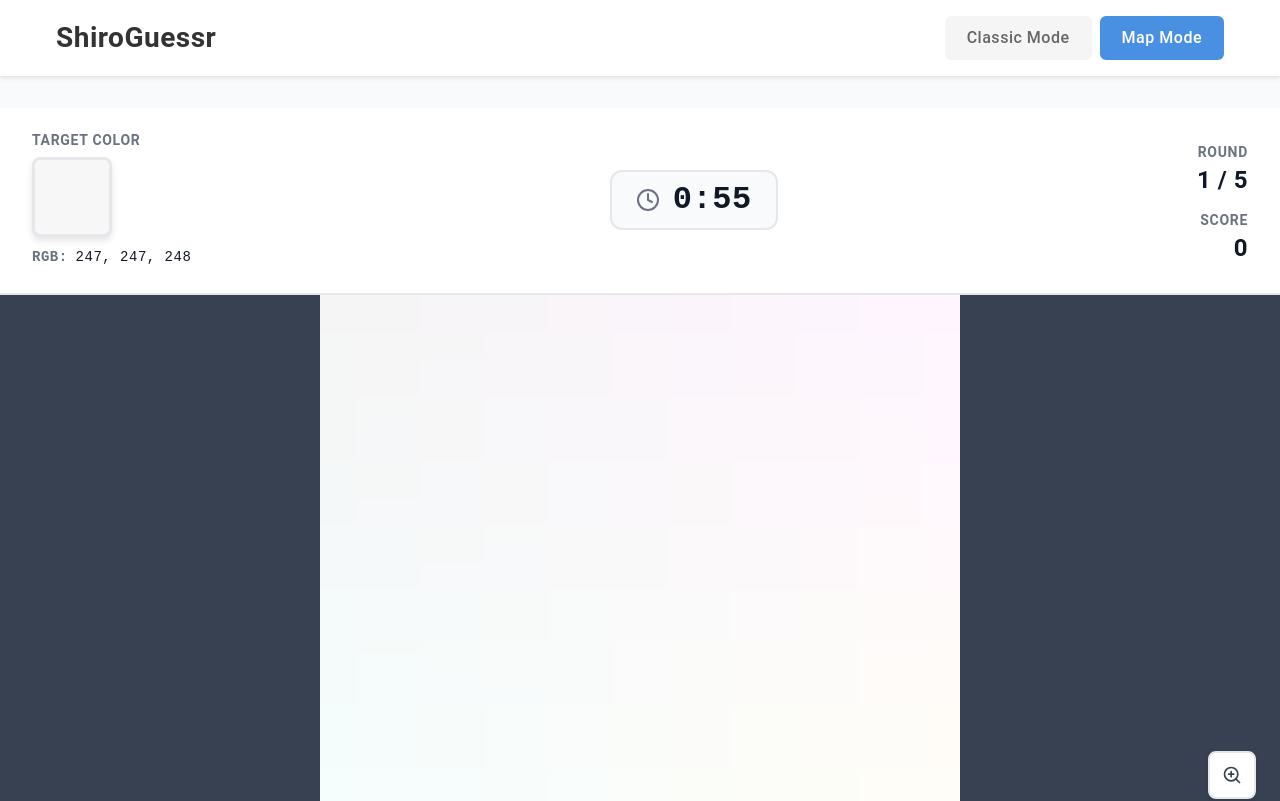
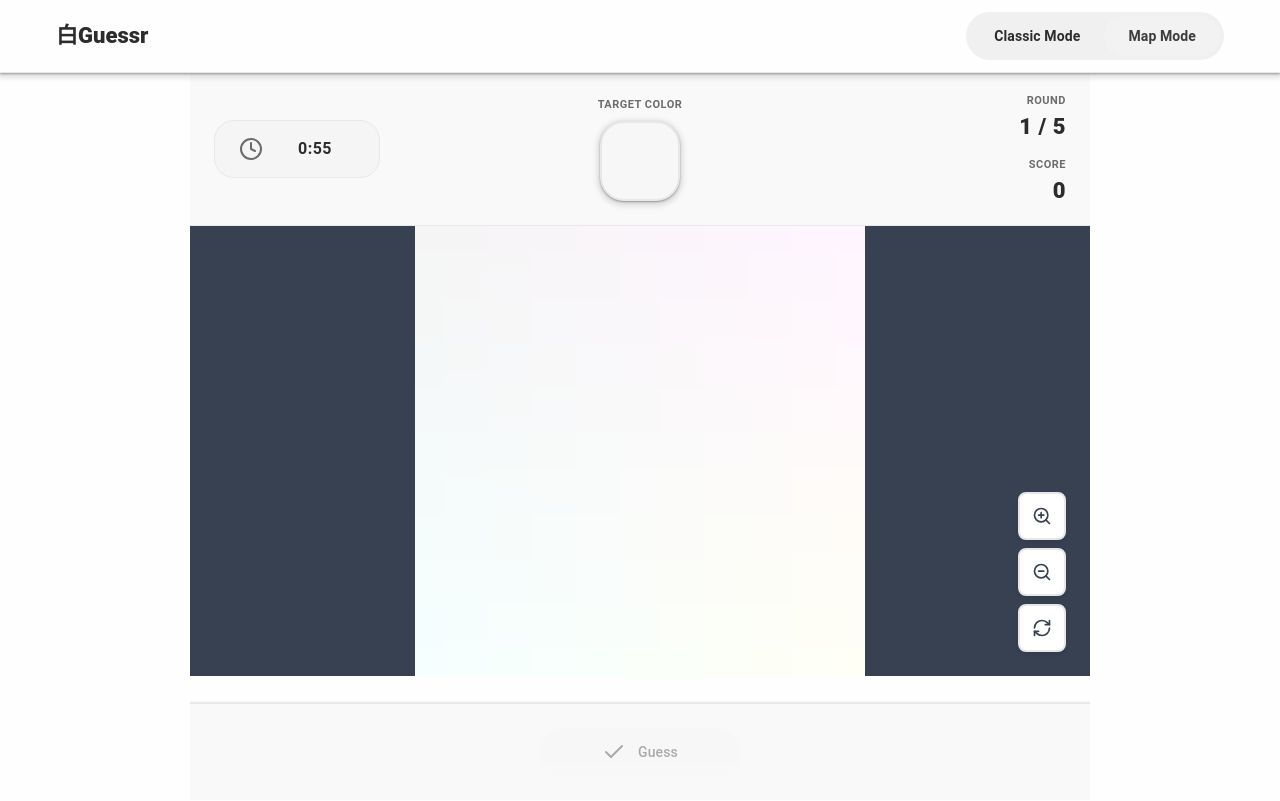
Before and after one commit to Kurogoma4D/shiro-guessr, an Angular app: page /map in a window 1280 px wide. Shown: the top 801 px of the page. Built offline with nearby package versions, Linux system fonts and the light colour scheme.

Commit message:
Organize style

```diff
--- a/package.json
+++ b/package.json
@@ -3,6 +3,7 @@
   "version": "0.0.0",
   "scripts": {
     "ng": "ng",
+    "dev": "ng serve",
     "start": "npm run build && wrangler pages dev",
     "build": "ng build && npm run process",
     "watch": "ng build --watch --configuration development",
--- a/src/app/components/classic-game/classic-game.component.css
+++ b/src/app/components/classic-game/classic-game.component.css
@@ -24,10 +24,10 @@
 }
 
 .target-title {
-  /* M3 Title Large */
+  /* M3 Title Large - Enhanced weight */
   font-family: var(--md-sys-typescale-title-large-font);
   font-size: var(--md-sys-typescale-title-large-size);
-  font-weight: var(--md-sys-typescale-title-large-weight);
+  font-weight: 700;
   line-height: var(--md-sys-typescale-title-large-line-height);
   letter-spacing: var(--md-sys-typescale-title-large-tracking);
   color: var(--md-sys-color-on-surface);
@@ -53,10 +53,10 @@
 }
 
 .instruction-text {
-  /* M3 Body Medium */
+  /* M3 Body Medium - Enhanced weight */
   font-family: var(--md-sys-typescale-body-medium-font);
   font-size: var(--md-sys-typescale-body-medium-size);
-  font-weight: var(--md-sys-typescale-body-medium-weight);
+  font-weight: 600;
   line-height: var(--md-sys-typescale-body-medium-line-height);
   letter-spacing: var(--md-sys-typescale-body-medium-tracking);
   color: var(--md-sys-color-on-surface-variant);
@@ -126,22 +126,21 @@
 
 .score-label,
 .distance-label {
-  /* M3 Label Large */
+  /* M3 Label Large - Enhanced weight */
   font-family: var(--md-sys-typescale-label-large-font);
   font-size: var(--md-sys-typescale-label-large-size);
-  font-weight: var(--md-sys-typescale-label-large-weight);
+  font-weight: 700;
   line-height: var(--md-sys-typescale-label-large-line-height);
   letter-spacing: var(--md-sys-typescale-label-large-tracking);
   text-transform: uppercase;
-  opacity: 0.8;
 }
 
 .score-value,
 .distance-value {
-  /* M3 Headline Medium - More compact */
+  /* M3 Headline Medium - Enhanced weight */
   font-family: var(--md-sys-typescale-headline-medium-font);
   font-size: var(--md-sys-typescale-headline-medium-size);
-  font-weight: 700;
+  font-weight: 800;
   line-height: var(--md-sys-typescale-headline-medium-line-height);
 }
 
--- a/src/app/components/game-controls/game-controls.component.css
+++ b/src/app/components/game-controls/game-controls.component.css
@@ -1,68 +1,108 @@
+/* M3 Surface container with top border */
 .game-controls {
   display: flex;
   flex-direction: column;
   align-items: center;
-  gap: 1rem;
-  padding: 2rem;
-  background: white;
-  border-top: 2px solid #e5e7eb;
-  box-shadow: 0 -2px 4px rgba(0, 0, 0, 0.05);
+  gap: 16px;
+  padding: 24px;
+  background-color: var(--md-sys-color-surface-container);
+  border-top: 1px solid var(--md-sys-color-outline-variant);
+  box-shadow: var(--md-sys-elevation-level1);
 }
 
+/* M3 Filled Button (Primary) */
 .guess-button {
   display: flex;
   align-items: center;
   justify-content: center;
-  gap: 0.75rem;
-  padding: 1rem 2.5rem;
-  font-size: 1.125rem;
-  font-weight: 600;
-  color: white;
-  background: linear-gradient(135deg, #3b82f6 0%, #2563eb 100%);
+  gap: 12px;
+  padding: 12px 32px;
+  min-height: 48px; /* M3 minimum touch target */
+  /* M3 Label Large */
+  font-family: var(--md-sys-typescale-label-large-font);
+  font-size: var(--md-sys-typescale-label-large-size);
+  font-weight: var(--md-sys-typescale-label-large-weight);
+  line-height: var(--md-sys-typescale-label-large-line-height);
+  letter-spacing: var(--md-sys-typescale-label-large-tracking);
+  color: var(--md-sys-color-on-primary);
+  background-color: var(--md-sys-color-primary);
   border: none;
-  border-radius: 12px;
+  border-radius: var(--md-sys-shape-corner-full);
   cursor: pointer;
-  transition: all 0.2s ease;
-  box-shadow: 0 4px 6px rgba(59, 130, 246, 0.3);
+  transition: background-color var(--md-sys-motion-duration-short2) var(--md-sys-motion-easing-standard),
+              box-shadow var(--md-sys-motion-duration-short2) var(--md-sys-motion-easing-standard),
+              transform var(--md-sys-motion-duration-short2) var(--md-sys-motion-easing-emphasized);
+  box-shadow: var(--md-sys-elevation-level0);
   min-width: 200px;
+  position: relative;
+  overflow: hidden;
+}
+
+/* M3 State layer */
+.guess-button::before {
+  content: '';
+  position: absolute;
+  inset: 0;
+  background-color: var(--md-sys-color-on-primary);
+  opacity: 0;
+  transition: opacity var(--md-sys-motion-duration-short2) var(--md-sys-motion-easing-standard);
+}
+
+.guess-button:hover:not(:disabled)::before {
+  opacity: var(--md-sys-state-hover-opacity);
 }
 
 .guess-button:hover:not(:disabled) {
-  background: linear-gradient(135deg, #2563eb 0%, #1d4ed8 100%);
-  transform: translateY(-2px);
-  box-shadow: 0 6px 12px rgba(59, 130, 246, 0.4);
+  box-shadow: var(--md-sys-elevation-level1);
+  transform: translateY(-1px);
+}
+
+.guess-button:active:not(:disabled)::before {
+  opacity: var(--md-sys-state-pressed-opacity);
 }
 
 .guess-button:active:not(:disabled) {
   transform: translateY(0);
-  box-shadow: 0 2px 4px rgba(59, 130, 246, 0.3);
 }
 
+/* M3 Disabled state */
 .guess-button:disabled,
 .guess-button.disabled {
-  background: #e5e7eb;
-  color: #9ca3af;
+  background-color: var(--md-sys-color-surface-variant);
+  color: var(--md-sys-color-on-surface);
+  opacity: 0.38; /* M3 disabled opacity */
   cursor: not-allowed;
   box-shadow: none;
   transform: none;
 }
 
+.guess-button:disabled::before,
+.guess-button.disabled::before {
+  display: none;
+}
+
 .button-icon {
   flex-shrink: 0;
+  position: relative; /* Above the state layer */
+  z-index: 1;
 }
 
 .button-text {
-  font-size: 1.125rem;
-  font-weight: 600;
-  letter-spacing: 0.025em;
+  position: relative; /* Above the state layer */
+  z-index: 1;
 }
 
+/* M3 Body Small - Enhanced weight */
 .hint-text {
   margin: 0;
-  font-size: 0.875rem;
-  color: #6b7280;
+  font-family: var(--md-sys-typescale-body-small-font);
+  font-size: var(--md-sys-typescale-body-small-size);
+  font-weight: 600;
+  line-height: var(--md-sys-typescale-body-small-line-height);
+  letter-spacing: var(--md-sys-typescale-body-small-tracking);
+  color: var(--md-sys-color-on-surface-variant);
   text-align: center;
-  animation: fadeIn 0.3s ease;
+  animation: fadeIn var(--md-sys-motion-duration-short4) var(--md-sys-motion-easing-standard);
 }
 
 @keyframes fadeIn {
@@ -113,8 +153,8 @@
   }
 }
 
-/* Focus styles for accessibility */
+/* M3 Focus indicator */
 .guess-button:focus-visible {
-  outline: 3px solid #93c5fd;
+  outline: 3px solid var(--md-sys-color-primary);
   outline-offset: 2px;
 }
--- a/src/app/components/game-header/game-header.component.css
+++ b/src/app/components/game-header/game-header.component.css
@@ -1,40 +1,50 @@
+/* M3 Surface with elevation - Grid layout for proper centering */
 .game-header {
-  display: flex;
-  justify-content: space-between;
+  display: grid;
+  grid-template-columns: 1fr auto 1fr;
   align-items: center;
-  padding: 1.5rem 2rem;
-  background: white;
-  border-bottom: 2px solid #e5e7eb;
-  box-shadow: 0 2px 4px rgba(0, 0, 0, 0.05);
+  padding: 20px 24px;
+  background-color: var(--md-sys-color-surface-container);
+  border-bottom: 1px solid var(--md-sys-color-outline-variant);
+  box-shadow: var(--md-sys-elevation-level1);
+  gap: 16px;
 }
 
+/* Target section - centered in grid */
 .target-section {
   display: flex;
   flex-direction: column;
-  align-items: flex-start;
+  align-items: center;
   gap: 0.5rem;
+  justify-self: center;
+  grid-column: 2;
 }
 
+/* M3 Label Small - Enhanced weight */
 .section-title {
   margin: 0;
-  font-size: 0.875rem;
-  font-weight: 600;
-  color: #6b7280;
+  font-family: var(--md-sys-typescale-label-small-font);
+  font-size: var(--md-sys-typescale-label-small-size);
+  font-weight: 700;
+  line-height: var(--md-sys-typescale-label-small-line-height);
+  letter-spacing: var(--md-sys-typescale-label-small-tracking);
+  color: var(--md-sys-color-on-surface-variant);
   text-transform: uppercase;
-  letter-spacing: 0.05em;
 }
 
+/* M3 Large shape with elevation */
 .color-display {
   width: 80px;
   height: 80px;
-  border-radius: 8px;
-  border: 3px solid #e5e7eb;
-  box-shadow: 0 4px 6px rgba(0, 0, 0, 0.1);
-  transition: transform 0.2s ease;
+  border-radius: var(--md-sys-shape-corner-large);
+  border: 2px solid var(--md-sys-color-outline-variant);
+  box-shadow: var(--md-sys-elevation-level2);
+  transition: transform var(--md-sys-motion-duration-medium2) var(--md-sys-motion-easing-standard);
 }
 
 .color-display:hover {
   transform: scale(1.05);
+  box-shadow: var(--md-sys-elevation-level3);
 }
 
 .rgb-values {
@@ -45,35 +55,41 @@
 }
 
 .rgb-label {
-  font-weight: 600;
-  color: #6b7280;
+  font-weight: 700;
+  color: var(--md-sys-color-on-surface-variant);
 }
 
 .rgb-value {
-  color: #111827;
+  font-weight: 600;
+  color: var(--md-sys-color-on-surface);
 }
 
+/* Timer section - left side */
 .timer-section {
   display: flex;
   flex-direction: column;
-  align-items: center;
+  align-items: flex-start;
+  justify-self: start;
+  grid-column: 1;
 }
 
+/* M3 Surface container with medium shape */
 .timer {
   display: flex;
   align-items: center;
-  gap: 0.75rem;
-  padding: 1rem 1.5rem;
-  background: #f9fafb;
-  border-radius: 12px;
-  border: 2px solid #e5e7eb;
-  transition: all 0.3s ease;
+  gap: 12px;
+  padding: 16px 24px;
+  background-color: var(--md-sys-color-surface-container-high);
+  border-radius: var(--md-sys-shape-corner-medium);
+  border: 1px solid var(--md-sys-color-outline-variant);
+  transition: all var(--md-sys-motion-duration-short4) var(--md-sys-motion-easing-standard);
 }
 
+/* M3 Error container for low time */
 .timer.time-low {
-  background: #fef2f2;
-  border-color: #fca5a5;
-  animation: pulse 1s ease-in-out infinite;
+  background-color: var(--md-sys-color-error-container);
+  border-color: var(--md-sys-color-error);
+  animation: pulse 1s var(--md-sys-motion-easing-emphasized) infinite;
 }
 
 @keyframes pulse {
@@ -88,32 +104,38 @@
 }
 
 .timer-icon {
-  color: #6b7280;
+  color: var(--md-sys-color-on-surface-variant);
   flex-shrink: 0;
 }
 
 .timer.time-low .timer-icon {
-  color: #ef4444;
+  color: var(--md-sys-color-on-error-container);
 }
 
+/* M3 Display Small for timer - Enhanced weight */
 .timer-value {
-  font-size: 2rem;
+  font-family: var(--md-sys-typescale-display-small-font);
+  font-size: var(--md-sys-typescale-display-small-size);
   font-weight: 700;
-  font-family: 'Courier New', monospace;
-  color: #111827;
+  line-height: var(--md-sys-typescale-display-small-line-height);
+  color: var(--md-sys-color-on-surface);
   min-width: 5rem;
   text-align: center;
+  font-feature-settings: 'tnum'; /* Tabular numbers for alignment */
 }
 
 .timer.time-low .timer-value {
-  color: #ef4444;
+  color: var(--md-sys-color-on-error-container);
 }
 
+/* Info section - right side */
 .info-section {
   display: flex;
   flex-direction: column;
   align-items: flex-end;
   gap: 1rem;
+  justify-self: end;
+  grid-column: 3;
 }
 
 .round-info,
@@ -124,33 +146,55 @@
   gap: 0.25rem;
 }
 
+/* M3 Label Small - Enhanced weight */
 .round-label,
 .score-label {
-  font-size: 0.875rem;
-  font-weight: 600;
-  color: #6b7280;
+  font-family: var(--md-sys-typescale-label-small-font);
+  font-size: var(--md-sys-typescale-label-small-size);
+  font-weight: 700;
+  line-height: var(--md-sys-typescale-label-small-line-height);
+  letter-spacing: var(--md-sys-typescale-label-small-tracking);
+  color: var(--md-sys-color-on-surface-variant);
   text-transform: uppercase;
-  letter-spacing: 0.05em;
 }
 
+/* M3 Title Large - Enhanced weight */
 .round-value,
 .score-value {
-  font-size: 1.5rem;
-  font-weight: 700;
-  color: #111827;
+  font-family: var(--md-sys-typescale-title-large-font);
+  font-size: var(--md-sys-typescale-title-large-size);
+  font-weight: 800;
+  line-height: var(--md-sys-typescale-title-large-line-height);
+  color: var(--md-sys-color-on-surface);
 }
 
 /* Responsive design */
 @media (max-width: 768px) {
   .game-header {
-    flex-direction: column;
+    grid-template-columns: 1fr;
+    grid-template-rows: auto auto auto;
     gap: 1.5rem;
     padding: 1rem;
   }
 
-  .target-section,
+  .timer-section {
+    grid-column: 1;
+    grid-row: 1;
+    align-items: center;
+    justify-self: center;
+  }
+
+  .target-section {
+    grid-column: 1;
+    grid-row: 2;
+    align-items: center;
+  }
+
   .info-section {
+    grid-column: 1;
+    grid-row: 3;
     align-items: center;
+    justify-self: center;
   }
 
   .color-display {
@@ -173,6 +217,7 @@
   .game-header {
     padding: 0.75rem;
     gap: 1rem;
+    grid-template-columns: 1fr;
   }
 
   .section-title,
--- a/src/app/components/game-header/game-header.component.html
+++ b/src/app/components/game-header/game-header.component.html
@@ -1,21 +1,37 @@
 <div class="game-header">
-  <div class="target-section">
-    <h2 class="section-title">Target Color</h2>
-    <div class="color-display" [style.background-color]="getTargetColorStyle()" [attr.aria-label]="'Target color RGB ' + targetColor().r + ' ' + targetColor().g + ' ' + targetColor().b"></div>
-    <div class="rgb-values">
-      <span class="rgb-label">RGB:</span>
-      <span class="rgb-value">{{ targetColor().r }}, {{ targetColor().g }}, {{ targetColor().b }}</span>
-    </div>
-  </div>
-
   <div class="timer-section">
-    <div class="timer" [class.time-low]="isTimeLow()" [attr.aria-live]="isTimeLow() ? 'assertive' : 'polite'">
-      <svg class="timer-icon" width="24" height="24" viewBox="0 0 24 24" fill="none" stroke="currentColor" stroke-width="2" stroke-linecap="round" stroke-linejoin="round">
+    <div
+      class="timer"
+      [class.time-low]="isTimeLow()"
+      [attr.aria-live]="isTimeLow() ? 'assertive' : 'polite'"
+    >
+      <svg
+        class="timer-icon"
+        width="24"
+        height="24"
+        viewBox="0 0 24 24"
+        fill="none"
+        stroke="currentColor"
+        stroke-width="2"
+        stroke-linecap="round"
+        stroke-linejoin="round"
+      >
         <circle cx="12" cy="12" r="10"></circle>
         <polyline points="12 6 12 12 16 14"></polyline>
       </svg>
       <span class="timer-value">{{ formatTime() }}</span>
     </div>
+  </div>
+
+  <div class="target-section">
+    <h2 class="section-title">Target Color</h2>
+    <div
+      class="color-display"
+      [style.background-color]="getTargetColorStyle()"
+      [attr.aria-label]="
+        'Target color RGB ' + targetColor().r + ' ' + targetColor().g + ' ' + targetColor().b
+      "
+    ></div>
   </div>
 
   <div class="info-section">
--- a/src/app/components/map-game/map-game.component.css
+++ b/src/app/components/map-game/map-game.component.css
@@ -1,8 +1,9 @@
+/* M3 Surface background */
 .map-game {
   display: flex;
   flex-direction: column;
   min-height: 100vh;
-  background: #f9fafb;
+  background-color: var(--md-sys-color-surface);
 }
 
 .game-content {
@@ -10,6 +11,9 @@
   flex-direction: column;
   flex: 1;
   overflow: hidden;
+  max-width: 900px;
+  margin: 0 auto;
+  width: 100%;
 }
 
 .map-container {
@@ -43,14 +47,15 @@
   }
 }
 
+/* M3 Surface container with elevation */
 .result-card {
-  background: white;
-  border-radius: 16px;
+  background-color: var(--md-sys-color-surface-container);
+  border-radius: var(--md-sys-shape-corner-extra-large);
   padding: 2.5rem;
-  box-shadow: 0 20px 25px rgba(0, 0, 0, 0.1), 0 10px 10px rgba(0, 0, 0, 0.04);
+  box-shadow: var(--md-sys-elevation-level3);
   max-width: 500px;
   width: 90%;
-  animation: slideUp 0.4s ease;
+  animation: slideUp var(--md-sys-motion-duration-long2) var(--md-sys-motion-easing-emphasized-decelerate);
 }
 
 @keyframes slideUp {
@@ -64,11 +69,14 @@
   }
 }
 
+/* M3 Headline Large - Enhanced weight */
 .result-title {
   margin: 0 0 1.5rem 0;
-  font-size: 1.875rem;
+  font-family: var(--md-sys-typescale-headline-large-font);
+  font-size: var(--md-sys-typescale-headline-large-size);
   font-weight: 700;
-  color: #111827;
+  line-height: var(--md-sys-typescale-headline-large-line-height);
+  color: var(--md-sys-color-on-surface);
   text-align: center;
 }
 
@@ -86,47 +94,80 @@
   gap: 0.5rem;
 }
 
+/* M3 Label Large - Enhanced weight */
 .stat-label {
-  font-size: 0.875rem;
-  font-weight: 600;
-  color: #6b7280;
+  font-family: var(--md-sys-typescale-label-large-font);
+  font-size: var(--md-sys-typescale-label-large-size);
+  font-weight: 700;
+  line-height: var(--md-sys-typescale-label-large-line-height);
+  letter-spacing: var(--md-sys-typescale-label-large-tracking);
+  color: var(--md-sys-color-on-surface-variant);
   text-transform: uppercase;
-  letter-spacing: 0.05em;
 }
 
+/* M3 Display Small - Enhanced weight */
 .stat-value {
-  font-size: 2rem;
+  font-family: var(--md-sys-typescale-display-small-font);
+  font-size: var(--md-sys-typescale-display-small-size);
   font-weight: 700;
-  color: #111827;
+  line-height: var(--md-sys-typescale-display-small-line-height);
+  color: var(--md-sys-color-on-surface);
 }
 
 .stat-value.score-highlight {
-  color: #3b82f6;
+  font-weight: 800;
+  color: var(--md-sys-color-primary);
 }
 
+/* M3 Filled Button (Primary) */
 .next-button {
   width: 100%;
-  padding: 1rem 2rem;
-  font-size: 1.125rem;
-  font-weight: 600;
-  color: white;
-  background: linear-gradient(135deg, #3b82f6 0%, #2563eb 100%);
+  padding: 12px 24px;
+  min-height: 48px; /* M3 minimum touch target */
+  /* M3 Label Large */
+  font-family: var(--md-sys-typescale-label-large-font);
+  font-size: var(--md-sys-typescale-label-large-size);
+  font-weight: var(--md-sys-typescale-label-large-weight);
+  line-height: var(--md-sys-typescale-label-large-line-height);
+  letter-spacing: var(--md-sys-typescale-label-large-tracking);
+  color: var(--md-sys-color-on-primary);
+  background-color: var(--md-sys-color-primary);
   border: none;
-  border-radius: 12px;
+  border-radius: var(--md-sys-shape-corner-full);
   cursor: pointer;
-  transition: all 0.2s ease;
-  box-shadow: 0 4px 6px rgba(59, 130, 246, 0.3);
+  transition: background-color var(--md-sys-motion-duration-short2) var(--md-sys-motion-easing-standard),
+              box-shadow var(--md-sys-motion-duration-short2) var(--md-sys-motion-easing-standard),
+              transform var(--md-sys-motion-duration-short2) var(--md-sys-motion-easing-emphasized);
+  box-shadow: var(--md-sys-elevation-level0);
+  position: relative;
+  overflow: hidden;
+}
+
+/* M3 State layer */
+.next-button::before {
+  content: '';
+  position: absolute;
+  inset: 0;
+  background-color: var(--md-sys-color-on-primary);
+  opacity: 0;
+  transition: opacity var(--md-sys-motion-duration-short2) var(--md-sys-motion-easing-standard);
+}
+
+.next-button:hover::before {
+  opacity: var(--md-sys-state-hover-opacity);
 }
 
 .next-button:hover {
-  background: linear-gradient(135deg, #2563eb 0%, #1d4ed8 100%);
-  transform: translateY(-2px);
-  box-shadow: 0 6px 12px rgba(59, 130, 246, 0.4);
+  box-shadow: var(--md-sys-elevation-level1);
+  transform: translateY(-1px);
+}
+
+.next-button:active::before {
+  opacity: var(--md-sys-state-pressed-opacity);
 }
 
 .next-button:active {
   transform: translateY(0);
-  box-shadow: 0 2px 4px rgba(59, 130, 246, 0.3);
 }
 
 /* Responsive design */
@@ -184,8 +225,8 @@
   }
 }
 
-/* Focus styles for accessibility */
+/* M3 Focus indicator */
 .next-button:focus-visible {
-  outline: 3px solid #93c5fd;
+  outline: 3px solid var(--md-sys-color-primary);
   outline-offset: 2px;
 }
--- a/src/app/components/mode-switcher/mode-switcher.component.css
+++ b/src/app/components/mode-switcher/mode-switcher.component.css
@@ -1,69 +1,111 @@
+/* M3 Top App Bar - Small variant */
 .mode-switcher {
-  background-color: #ffffff;
-  box-shadow: 0 2px 4px rgba(0, 0, 0, 0.1);
-  padding: 1rem 0;
-  margin-bottom: 2rem;
+  /* M3 Surface with elevation */
+  background-color: var(--md-sys-color-surface);
+  box-shadow: var(--md-sys-elevation-level2);
+  border-bottom: 1px solid var(--md-sys-color-outline-variant);
+  position: sticky;
+  top: 0;
+  z-index: 100;
 }
 
 .container {
   max-width: 1200px;
   margin: 0 auto;
-  padding: 0 1rem;
+  padding: 12px 16px;
   display: flex;
   justify-content: space-between;
   align-items: center;
   flex-wrap: wrap;
-  gap: 1rem;
+  gap: 16px;
+  min-height: 64px; /* M3 Top App Bar height */
 }
 
 .app-title {
   margin: 0;
-  font-size: 1.75rem;
-  font-weight: 700;
-  color: #333;
+  /* M3 Title Large - Enhanced weight */
+  font-family: var(--md-sys-typescale-title-large-font);
+  font-size: var(--md-sys-typescale-title-large-size);
+  font-weight: 800;
+  line-height: var(--md-sys-typescale-title-large-line-height);
+  letter-spacing: var(--md-sys-typescale-title-large-tracking);
+  color: var(--md-sys-color-on-surface);
 }
 
+/* M3 Segmented Button pattern for mode navigation */
 .mode-nav {
   display: flex;
-  gap: 0.5rem;
+  gap: 0;
+  /* M3 Surface container */
+  background-color: var(--md-sys-color-surface-container-highest);
+  border-radius: var(--md-sys-shape-corner-full);
+  padding: 4px;
 }
 
 .mode-link {
-  padding: 0.5rem 1.25rem;
+  padding: 10px 24px;
   text-decoration: none;
-  color: #666;
-  border-radius: 6px;
-  border: 2px solid transparent;
-  transition: all 0.2s ease;
-  font-weight: 500;
-  background-color: #f5f5f5;
+  /* M3 Label Large - Enhanced weight */
+  font-family: var(--md-sys-typescale-label-large-font);
+  font-size: var(--md-sys-typescale-label-large-size);
+  font-weight: 600;
+  line-height: var(--md-sys-typescale-label-large-line-height);
+  letter-spacing: var(--md-sys-typescale-label-large-tracking);
+  color: var(--md-sys-color-on-surface);
+  border-radius: var(--md-sys-shape-corner-full);
+  transition: background-color var(--md-sys-motion-duration-short2) var(--md-sys-motion-easing-standard),
+              color var(--md-sys-motion-duration-short2) var(--md-sys-motion-easing-standard);
+  position: relative;
+  overflow: hidden;
 }
 
-.mode-link:hover {
-  background-color: #e0e0e0;
-  color: #333;
+/* M3 State layer - hover */
+.mode-link::before {
+  content: '';
+  position: absolute;
+  inset: 0;
+  background-color: var(--md-sys-color-on-surface);
+  opacity: 0;
+  transition: opacity var(--md-sys-motion-duration-short2) var(--md-sys-motion-easing-standard);
 }
 
+.mode-link:hover::before {
+  opacity: var(--md-sys-state-hover-opacity);
+}
+
+.mode-link:active::before {
+  opacity: var(--md-sys-state-pressed-opacity);
+}
+
+/* M3 Active state - uses secondary container */
 .mode-link.active {
-  background-color: #4a90e2;
-  color: #ffffff;
-  border-color: #4a90e2;
+  background-color: var(--md-sys-color-secondary-container);
+  color: var(--md-sys-color-on-secondary-container);
+}
+
+.mode-link.active::before {
+  background-color: var(--md-sys-color-on-secondary-container);
 }
 
 .mode-link:focus-visible {
-  outline: 2px solid #4a90e2;
+  outline: 3px solid var(--md-sys-color-primary);
   outline-offset: 2px;
 }
 
-/* Responsive design */
-@media (max-width: 640px) {
+/* Responsive design - M3 Window Size Classes */
+@media (max-width: 600px) {
+  /* Compact window */
   .container {
     flex-direction: column;
-    align-items: flex-start;
+    align-items: stretch;
+    padding: 12px;
+    gap: 12px;
+    min-height: auto;
   }
 
   .app-title {
-    font-size: 1.5rem;
+    font-size: var(--md-sys-typescale-title-medium-size);
+    text-align: center;
   }
 
   .mode-nav {
@@ -73,5 +115,6 @@
   .mode-link {
     flex: 1;
     text-align: center;
+    padding: 12px 16px;
   }
 }
--- a/src/app/components/mode-switcher/mode-switcher.component.html
+++ b/src/app/components/mode-switcher/mode-switcher.component.html
@@ -1,6 +1,6 @@
 <header class="mode-switcher">
   <div class="container">
-    <h1 class="app-title">ShiroGuessr</h1>
+    <h1 class="app-title">白Guessr</h1>
     <nav class="mode-nav">
       <a
         routerLink="/classic"
--- a/src/app/components/score-board/score-board.component.css
+++ b/src/app/components/score-board/score-board.component.css
@@ -8,30 +8,14 @@
 
 .score-board-content {
   display: flex;
-  justify-content: space-between;
+  justify-content: center;
   align-items: center;
-  padding: 12px 20px;
-  gap: 16px;
-}
-
-.title-section {
-  flex-shrink: 0;
-}
-
-.title {
-  margin: 0;
-  /* M3 Title Large - More compact */
-  font-family: var(--md-sys-typescale-title-large-font);
-  font-size: var(--md-sys-typescale-title-large-size);
-  font-weight: var(--md-sys-typescale-title-large-weight);
-  line-height: var(--md-sys-typescale-title-large-line-height);
-  letter-spacing: var(--md-sys-typescale-title-large-tracking);
-  color: var(--md-sys-color-on-surface);
+  padding: 16px 20px;
 }
 
 .info-section {
   display: flex;
-  gap: 24px;
+  gap: 48px;
   align-items: center;
 }
 
@@ -43,10 +27,10 @@
 }
 
 .info-label {
-  /* M3 Label Small - Subtle */
+  /* M3 Label Small - Enhanced weight */
   font-family: var(--md-sys-typescale-label-small-font);
   font-size: var(--md-sys-typescale-label-small-size);
-  font-weight: var(--md-sys-typescale-label-small-weight);
+  font-weight: 700;
   line-height: var(--md-sys-typescale-label-small-line-height);
   letter-spacing: var(--md-sys-typescale-label-small-tracking);
   color: var(--md-sys-color-on-surface-variant);
@@ -54,19 +38,19 @@
 }
 
 .info-value {
-  /* M3 Title Medium - Compact but readable */
+  /* M3 Title Medium - Enhanced weight */
   font-family: var(--md-sys-typescale-title-medium-font);
   font-size: var(--md-sys-typescale-title-medium-size);
-  font-weight: var(--md-sys-typescale-title-medium-weight);
+  font-weight: 700;
   line-height: var(--md-sys-typescale-title-medium-line-height);
   color: var(--md-sys-color-on-surface);
 }
 
 .info-value.score-highlight {
-  /* M3 Title Large - Emphasize score */
+  /* M3 Title Large - Enhanced weight and emphasis */
   font-family: var(--md-sys-typescale-title-large-font);
   font-size: var(--md-sys-typescale-title-large-size);
-  font-weight: 700;
+  font-weight: 800;
   color: var(--md-sys-color-primary);
 }
 
--- a/src/app/components/score-board/score-board.component.html
+++ b/src/app/components/score-board/score-board.component.html
@@ -1,9 +1,5 @@
 <div class="score-board">
   <div class="score-board-content">
-    <div class="title-section">
-      <h1 class="title">白Guessr</h1>
-    </div>
-
     <div class="info-section">
       <div class="round-info">
         <span class="info-label">Round</span>
```
